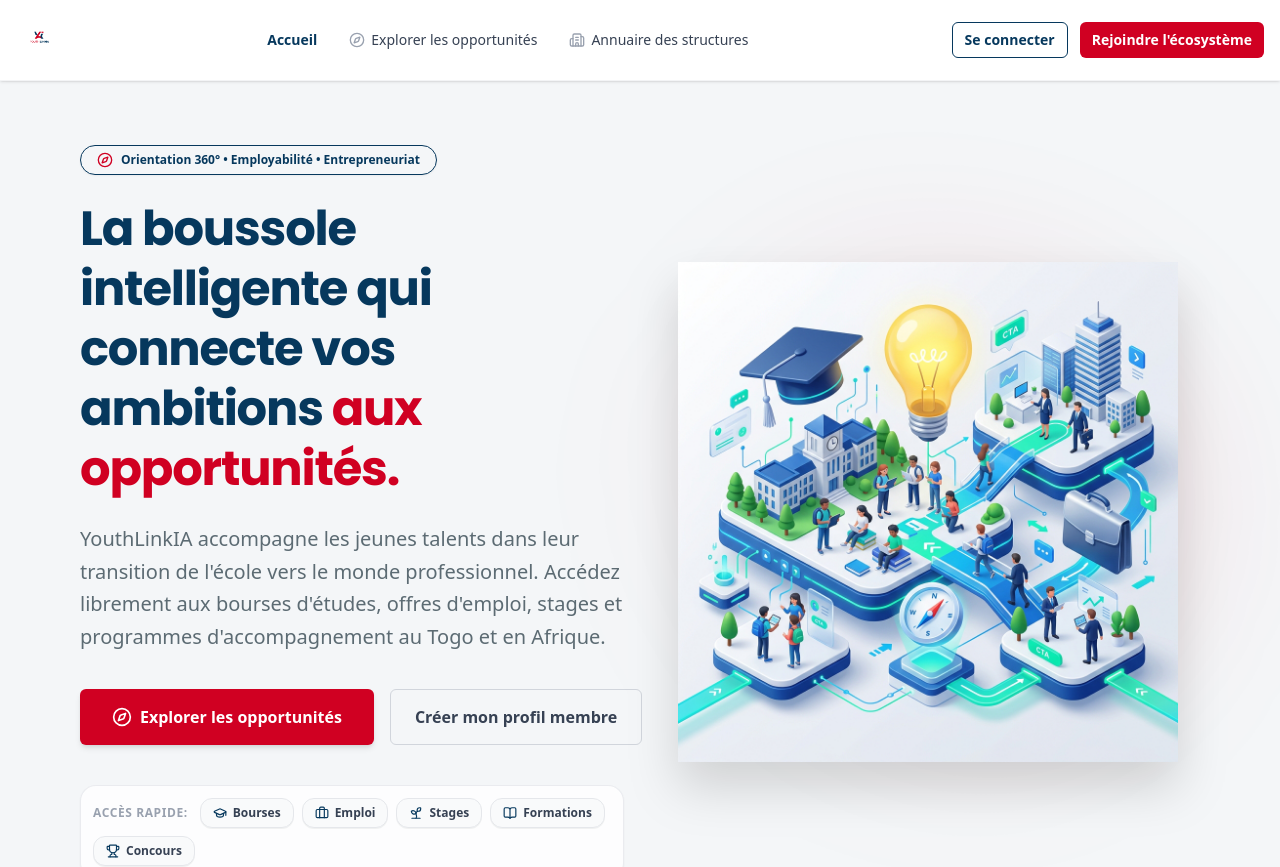
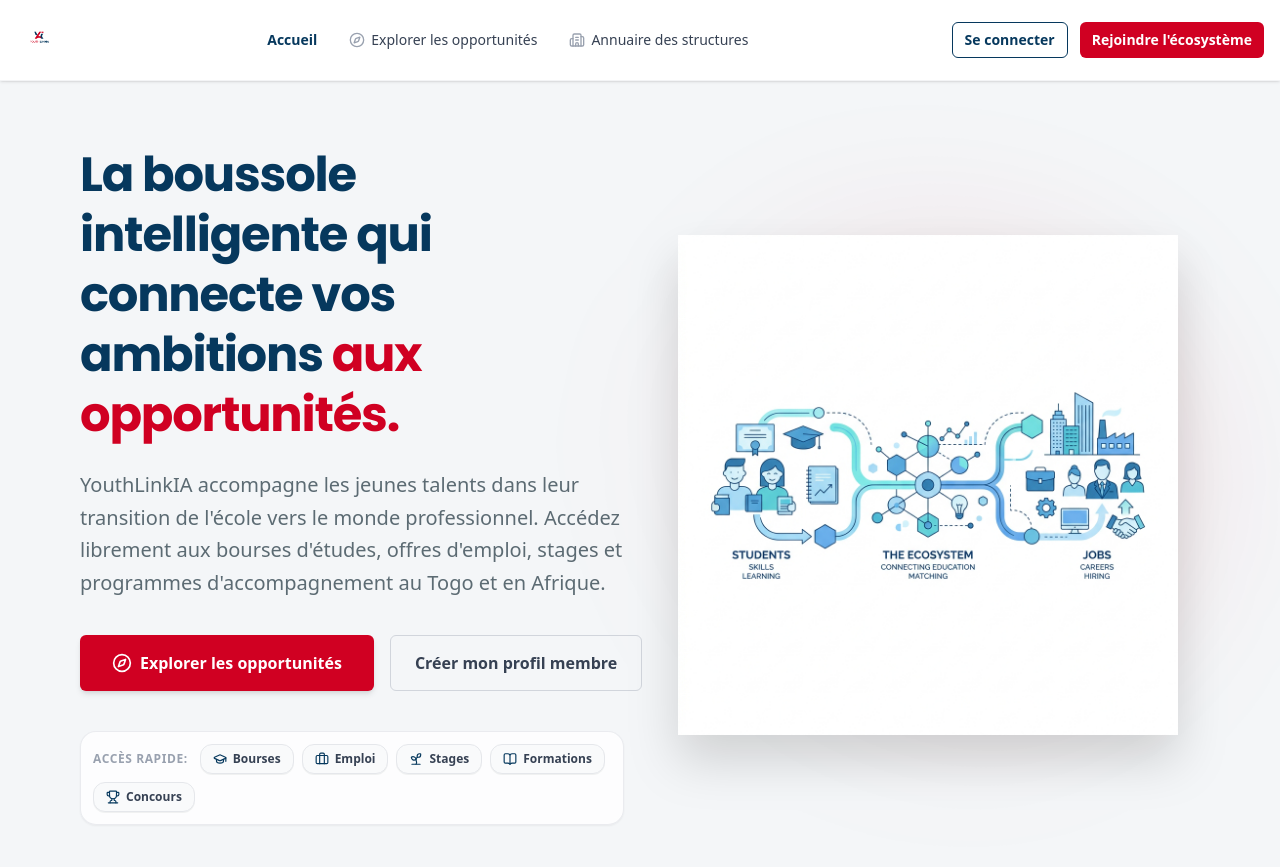
Before and after one commit to remyagaguy-lab/youthlinkia, a Next.js app: page / in a window 1280 px wide. Shown: the top 867 px of the page. Built offline with nearby package versions, Linux system fonts and the light colour scheme; no server answers; the database is empty.

Commit message:
style: suppression du badge et remplacement de l'illustration 3D par un vecteur flat minimaliste

```diff
--- a/app/page.tsx
+++ b/app/page.tsx
@@ -56,11 +56,6 @@
         <section className="grid md:grid-cols-2 gap-8 items-center pt-8 pb-12 max-w-6xl mx-auto">
           {/* Left Column: Content */}
           <div className="space-y-6 text-left">
-            <div className="inline-flex items-center gap-2 px-4 py-1.5 rounded-full bg-primary-50 text-[var(--color-primary)] text-xs font-semibold border border-primary-100 shadow-xs">
-              <Compass className="w-4 h-4 text-[var(--color-cta)]" />
-              <span>Orientation 360° • Employabilité • Entrepreneuriat</span>
-            </div>
-
             <h1 className="text-3xl sm:text-4xl md:text-5xl font-heading font-extrabold text-[var(--color-primary)] leading-tight tracking-tight">
               La boussole intelligente qui connecte vos ambitions <span className="text-[var(--color-cta)]">aux opportunités.</span>
             </h1>
@@ -111,13 +106,13 @@
             </div>
           </div>
 
-          {/* Right Column: 3D Illustration Dynamic */}
+          {/* Right Column: Dynamic Illustration */}
           <div className="relative w-full aspect-square md:aspect-auto md:h-[500px] flex items-center justify-center">
              <div className="absolute inset-0 bg-gradient-to-tr from-primary-50/50 to-[var(--color-cta)]/10 rounded-full blur-3xl transform rotate-12 scale-105"></div>
              <div className="relative w-full h-full animate-float">
                 <Image
-                  src="/illustrations/hero-3d.png"
-                  alt="YouthLinkIA Solution 3D Illustration"
+                  src="/illustrations/hero-flat.png"
+                  alt="YouthLinkIA Solution Illustration"
                   fill
                   className="object-contain drop-shadow-2xl"
                   priority
```
Also changed, not shown: public/illustrations/hero-3d.png (deleted), public/illustrations/hero-flat.png (added).
